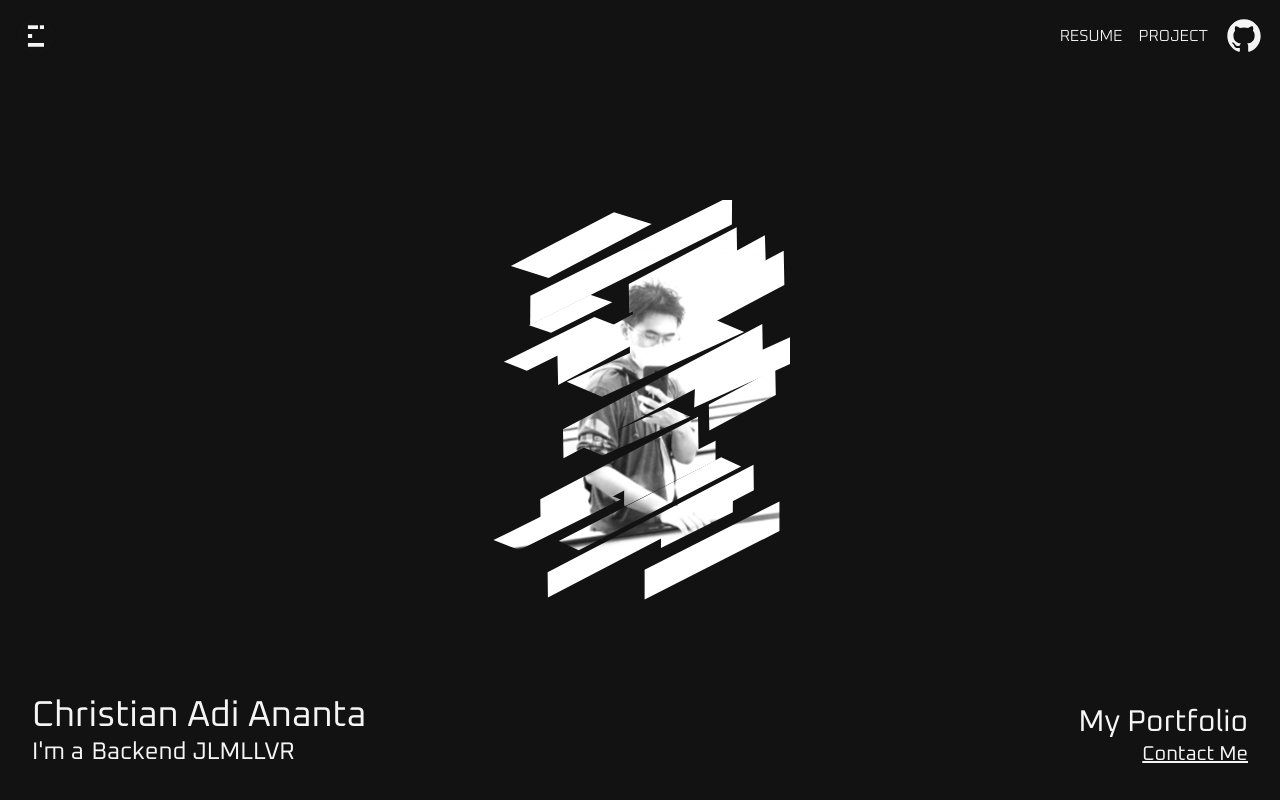
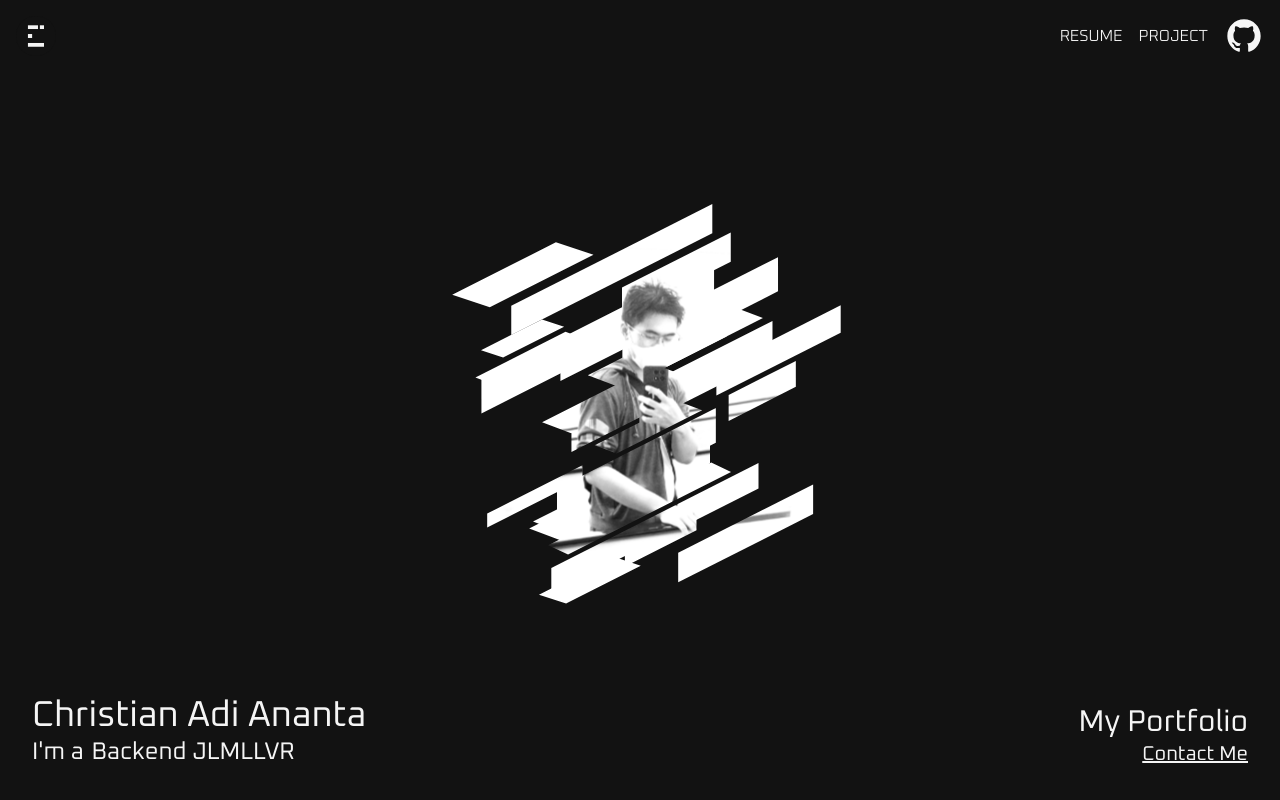
Before and after one commit to Chr1ztt/chriss-portfolio, a Next.js app: page / in a window 1280 px wide. Built offline with nearby package versions, Linux system fonts and the light colour scheme.

Commit message:
fix; resolve animation path, now start from mid

```diff
--- a/src/features/landing/components/profile-photo.tsx
+++ b/src/features/landing/components/profile-photo.tsx
@@ -3,18 +3,25 @@
 import { gsap, useGSAP } from "@/lib/gsap"
 
 export default function ProfilePhoto() {
-  const leftFloatShapeClass = "left-float-shape"
-  const rightFloatShapeClass = "right-float-shape"
+  const floatShapeClass = "float-shape"
   useGSAP(() => {
-    gsap.utils.toArray(`.${leftFloatShapeClass}`).forEach((el, i) => {
-      const distance = 10 + Math.random() * 8 // naik-turun 10-18px
-      const duration = 2.2 + Math.random() * 1.4 // 2.2 - 3.6 detik per siklus
-      const rotateAmount = (Math.random() > 0.5 ? 1 : -1) * (1 + Math.random() * 2)
+    gsap.utils.toArray(`.${floatShapeClass}`).forEach((el, i) => {
+      const distance = 20 + Math.random() * 8
+      const duration = 2.5 + Math.random() * 1.0
+      // const rotateAmount = (Math.random() > 0.5 ? 1 : -1) * (1 + Math.random() * 2)
+      const rightDirection = Math.random() > 0.5
+      const delay = Math.random() * 3
 
-      gsap.to(el, {
-        x: `+=${distance*2}`,
-        y: `-=${distance}`,
-        rotation: rotateAmount,
+      gsap.fromTo(
+        el as gsap.TweenTarget,
+        {
+          x: `${rightDirection ? "-" : "+"}=${distance * 1.975}`,
+          y: `${rightDirection ? "+" : "-"}=${distance}`,
+        },
+        {
+          x: `${rightDirection ? "+" : "-"}=${distance * 1.975 * 2}`,
+          y: `${rightDirection ? "-" : "+"}=${distance * 2}`,
+          // rotation: rotateAmount,
           // svgOrigin agar GSAP pakai SVG attribute transform, bukan CSS transform
           // sehingga animasi path di dalam clipPath bisa berjalan di semua browser
           svgOrigin: "150 200",
@@ -22,8 +29,9 @@ export default function ProfilePhoto() {
           repeat: -1,
           yoyo: true,
           ease: "sine.inOut",
-        delay: i * 0.25, // efek berjenjang, shape tidak bergerak serentak
-      })
+          delay: delay, // efek berjenjang, shape tidak bergerak serentak
+        }
+      )
     })
   })
   return (
@@ -35,6 +43,7 @@ export default function ProfilePhoto() {
         fill="#F5F5F5"
         xmlns="http://www.w3.org/2000/svg"
         xmlnsXlink="http://www.w3.org/1999/xlink"
+        overflow="visible"
       >
         <mask
           id="mask0_91_93"
@@ -52,80 +61,193 @@ export default function ProfilePhoto() {
           />
         </mask>
         <clipPath id="shape1">
-          <path className={leftFloatShapeClass} d="M 48.2227 374.659 l 207.1823 -104.91 v 25.341 l -207.1823 104.91 v -25.341 Z" fill="#F5F5F5" />
+          <path
+            className={floatShapeClass}
+            d="M 48.2227 374.659 l 207.1823 -104.91 v 25.341 l -207.1823 104.91 v -25.341 Z"
+            fill="#F5F5F5"
+          />
         </clipPath>
         <clipPath id="shape2">
-          <path className={leftFloatShapeClass} d="M 164.994 333.55 l 71.622 -36.267 v 17.767 l -71.622 36.267 v -17.767 Z" fill="#F5F5F5" />
+          <path
+            className={floatShapeClass}
+            d="M 164.994 333.55 l 71.622 -36.267 v 17.767 l -71.622 36.267 v -17.767 Z"
+            fill="#F5F5F5"
+          />
         </clipPath>
         <clipPath id="shape3">
-          <path className={leftFloatShapeClass} d="M 153.362 370.398 l 134.896 -68.307 v 29.602 l -134.896 68.307 v -29.602 Z" fill="#F5F5F5" />
+          <path
+            className={floatShapeClass}
+            d="M 153.362 370.398 l 134.896 -68.307 v 29.602 l -134.896 68.307 v -29.602 Z"
+            fill="#F5F5F5"
+          />
         </clipPath>
         <clipPath id="shape4">
-          <path className={leftFloatShapeClass} d="M 133.333 287.29 l 91.389 -46.276 v 19.822 l -91.389 46.276 v -19.822 Z" fill="#F5F5F5" />
+          <path
+            className={floatShapeClass}
+            d="M 133.333 287.29 l 91.389 -46.276 v 19.822 l -91.389 46.276 v -19.822 Z"
+            fill="#F5F5F5"
+          />
         </clipPath>
         <clipPath id="shape5">
           <path
-            className={leftFloatShapeClass}
+            className={floatShapeClass}
             d="M 61.7115 343.379 l 163.0105 -82.544 l 19.82 9.317 l -163.01 82.544 l -19.812 -9.317 Z"
             fill="#F5F5F5"
           />
         </clipPath>
         <clipPath id="shape6">
-          <path className={leftFloatShapeClass} d="M 0 343.379 l 101.107 -51.197 l 25.92 9.796 l -101.107 51.197 l -25.92 -9.796 Z" fill="#F5F5F5" />
+          <path
+            className={floatShapeClass}
+            d="M 0 343.379 l 101.107 -51.197 l 25.92 9.796 l -101.107 51.197 l -25.92 -9.796 Z"
+            fill="#F5F5F5"
+          />
         </clipPath>
         <clipPath id="shape7">
-          <path className={leftFloatShapeClass} d="M 27.3017 308.522 l 158.8473 -80.435 v 34.857 l -158.847 80.435 v -34.857 Z" fill="#F5F5F5" />
+          <path
+            className={floatShapeClass}
+            d="M 27.3017 308.522 l 158.8473 -80.435 v 34.857 l -158.847 80.435 v -34.857 Z"
+            fill="#F5F5F5"
+          />
         </clipPath>
         <clipPath id="shape8">
-          <path className={leftFloatShapeClass} d="M 175.724 193.953 l 124.276 -62.93 v 27.271 l -124.276 62.93 v -27.271 Z" fill="#F5F5F5" />
+          <path
+            className={floatShapeClass}
+            d="M 175.724 193.953 l 124.276 -62.93 v 27.271 l -124.276 62.93 v -27.271 Z"
+            fill="#F5F5F5"
+          />
         </clipPath>
         <clipPath id="shape9">
-          <path className={leftFloatShapeClass} d="M 52.7024 237.322 l 201.041 -101.801 l 0 29.222 l -201.041 101.801 l 0 -29.222 Z" fill="#F5F5F5" />
+          <path
+            className={floatShapeClass}
+            d="M 52.7024 237.322 l 201.041 -101.801 l 0 29.222 l -201.041 101.801 l 0 -29.222 Z"
+            fill="#F5F5F5"
+          />
         </clipPath>
         <clipPath id="shape10">
           <path
-            className={leftFloatShapeClass}
+            className={floatShapeClass}
             d="M 61.8729 266.935 l 85.532 -43.31 l 21.927 8.287 l -85.532 43.31 l -21.927 -8.287 Z"
             fill="#F5F5F5"
           />
         </clipPath>
         <clipPath id="shape11">
-          <path className={leftFloatShapeClass} d="M 190.873 219.097 l 67.187 -34.022 v 25.988 l -67.187 34.022 v -25.988 Z" fill="#F5F5F5" />
+          <path
+            className={floatShapeClass}
+            d="M 190.873 219.097 l 67.187 -34.022 v 25.988 l -67.187 34.022 v -25.988 Z"
+            fill="#F5F5F5"
+          />
         </clipPath>
         <clipPath id="shape12">
           <path
-            className={leftFloatShapeClass}
+            className={floatShapeClass}
             d="M 47.6479 200.564 l 139.336 -70.556 l 35.721 13.5 l -139.336 70.556 l -35.721 -13.5 Z"
             fill="#F5F5F5"
           />
         </clipPath>
         <clipPath id="shape13">
-          <path className={leftFloatShapeClass} d="M 119.571 142.495 l 155.654 -78.818 v 34.156 l -155.654 78.818 v -34.156 Z" fill="#F5F5F5" />
+          <path
+            className={floatShapeClass}
+            d="M 119.571 142.495 l 155.654 -78.818 v 34.156 l -155.654 78.818 v -34.156 Z"
+            fill="#F5F5F5"
+          />
         </clipPath>
         <clipPath id="shape14">
-          <path className={leftFloatShapeClass} d="M 38.4306 166.95 l 78.277 -39.637 v 30.277 l -78.277 39.637 v -30.277 Z" fill="#F5F5F5" />
+          <path
+            className={floatShapeClass}
+            d="M 38.4306 166.95 l 78.277 -39.637 v 30.277 l -78.277 39.637 v -30.277 Z"
+            fill="#F5F5F5"
+          />
         </clipPath>
         <clipPath id="shape15">
-          <path className={leftFloatShapeClass} d="M 119.369 119.459 l 134.375 -68.043 v 29.145 l -134.375 68.043 v -29.145 Z" fill="#F5F5F5" />
+          <path
+            className={floatShapeClass}
+            d="M 119.369 119.459 l 134.375 -68.043 v 29.145 l -134.375 68.043 v -29.145 Z"
+            fill="#F5F5F5"
+          />
         </clipPath>
         <clipPath id="shape16">
-          <path className={leftFloatShapeClass} d="M 119.484 93.9354 l 108.753 -55.065 v 29.226 l -108.753 55.065 v -29.226 Z" fill="#F5F5F5" />
+          <path
+            className={floatShapeClass}
+            d="M 119.484 93.9354 l 108.753 -55.065 v 29.226 l -108.753 55.065 v -29.226 Z"
+            fill="#F5F5F5"
+          />
         </clipPath>
         <clipPath id="shape17">
           <path
-            className={leftFloatShapeClass}
+            className={floatShapeClass}
             d="M 0.0648 170.018 l 90.108 -45.628 l 23.1008 8.73 l -90.108 45.628 l -23.1008 -8.73 Z"
             fill="#F5F5F5"
           />
         </clipPath>
         <clipPath id="shape18">
-          <path className={leftFloatShapeClass} d="M 29.2773 101.801 l 201.041 -101.8 v 29.222 l -201.041 101.8 v -29.222 Z" fill="#F5F5F5" />
+          <path
+            className={floatShapeClass}
+            d="M 29.2773 101.801 l 201.041 -101.8 v 29.222 l -201.041 101.8 v -29.222 Z"
+            fill="#F5F5F5"
+          />
         </clipPath>
         <clipPath id="shape19">
-          <path className={leftFloatShapeClass} d="M 29.0161 131.023 l 61 -31 l 22.1 7.28 l -61 31 l -22.1 -7.28 Z" fill="#F5F5F5" />
+          <path
+            className={floatShapeClass}
+            d="M 29.0161 131.023 l 61 -30.886 l 22.1 7.28 l -61 30.886 l -22.1 -7.28 Z"
+            fill="#F5F5F5"
+          />
         </clipPath>
         <clipPath id="shape20">
-          <path className={leftFloatShapeClass} d="M 14.8147 68.1926 l 103.7 -52.65 l 37.6 12.33 l -103.7 52.65 l -37.6 -12.33 Z" fill="#F5F5F5" />
+          <path
+            className={floatShapeClass}
+            d="M 14.8147 68.1926 l 103.7 -52.5063 l 37.6 12.33 l -103.7 52.5063 l -37.6 -12.33 Z"
+            fill="#F5F5F5"
+          />
+        </clipPath>
+        <clipPath id="shape21">
+          <path
+            className={floatShapeClass}
+            d="M 4.6416 246.289 l 113.6324 -57.539 l 29.132 11.009 l -113.6321 57.539 l -29.132 -11.009 Z"
+            fill="#F5F5F5"
+          />
+        </clipPath>
+        <clipPath id="shape22">
+          <path
+            className={floatShapeClass}
+            d="M 194.894 146.535 l 90.388 -45.77 v 11.056 l -90.388 45.77 v -11.055 Z"
+            fill="#F5F5F5"
+          />
+        </clipPath>
+        <clipPath id="shape23">
+          <path
+            className={floatShapeClass}
+            d="M 33.7729 295.09 l 95.286 -48.2461 v 13.85 l -95.286 48.2461 v -13.85 Z"
+            fill="#F5F5F5"
+          />
+        </clipPath>
+        <clipPath id="shape24">
+          <path
+            className={floatShapeClass}
+            d="M 118.865 225.503 l 106.708 -54.034 v 15.51 l -106.708 54.034 v -15.51 Z"
+            fill="#F5F5F5"
+          />
+        </clipPath>
+        <clipPath id="shape25">
+          <path
+            className={floatShapeClass}
+            d="M 87.128 304.166 l 150.245 -76.079 l 38.518 14.556 l -150.245 76.079 l -38.518 -14.556 Z"
+            fill="#F5F5F5"
+          />
+        </clipPath>
+        <clipPath id="shape26">
+          <path
+            className={floatShapeClass}
+            d="M 56.0691 391.088 l 74.7 -37.8228 l 27.1 8.9 l -74.7 37.8228 l -27.1 -8.9 Z"
+            fill="#F5F5F5"
+          />
+        </clipPath>
+        <clipPath id="shape27">
+          <path
+            className={floatShapeClass}
+            d="M 23.372 162.368 l 158.847 -80.436 l 0 34.858 l -158.847 80.436 l 0 -34.858 Z"
+            fill="#F5F5F5"
+          />
         </clipPath>
 
         {/* <rect fill="url(#pattern0_91_93)"/> */}
@@ -189,6 +311,27 @@ export default function ProfilePhoto() {
         <g clipPath="url(#shape20)">
           <rect x="-97.4883" y="-36.3908" width="497.754" height="662.809" fill="url(#pattern0_133_139)" />
         </g>
+        <g clipPath="url(#shape21)">
+          <rect x="-97.4883" y="-36.3908" width="497.754" height="662.809" fill="url(#pattern0_133_139)" />
+        </g>
+        <g clipPath="url(#shape22)">
+          <rect x="-97.4883" y="-36.3908" width="497.754" height="662.809" fill="url(#pattern0_133_139)" />
+        </g>
+        <g clipPath="url(#shape23)">
+          <rect x="-97.4883" y="-36.3908" width="497.754" height="662.809" fill="url(#pattern0_133_139)" />
+        </g>
+        <g clipPath="url(#shape24)">
+          <rect x="-97.4883" y="-36.3908" width="497.754" height="662.809" fill="url(#pattern0_133_139)" />
+        </g>
+        <g clipPath="url(#shape25)">
+          <rect x="-97.4883" y="-36.3908" width="497.754" height="662.809" fill="url(#pattern0_133_139)" />
+        </g>
+        <g clipPath="url(#shape26)">
+          <rect x="-97.4883" y="-36.3908" width="497.754" height="662.809" fill="url(#pattern0_133_139)" />
+        </g>
+        <g clipPath="url(#shape27)">
+          <rect x="-97.4883" y="-36.3908" width="497.754" height="662.809" fill="url(#pattern0_133_139)" />
+        </g>
 
         {/* <g mask="url(#mask0_91_93)">
           <rect x="-97.4883" y="-36.3908" width="497.754" height="662.809" fill="url(#pattern0_133_139)" />
```
Lines whose indentation alone changed are shown as unchanged.
